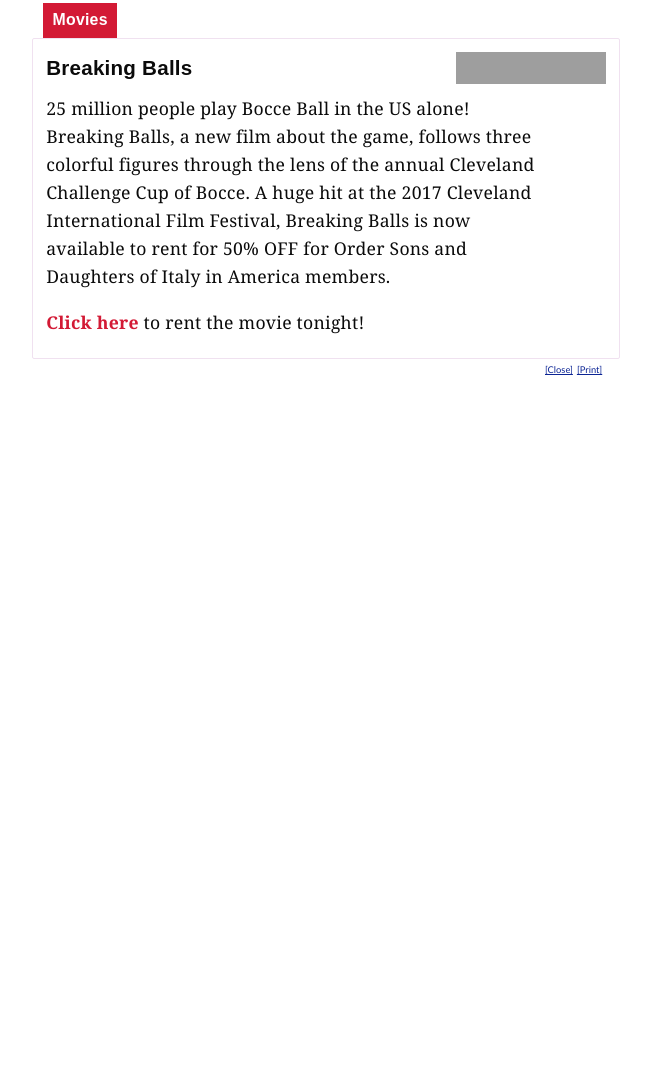
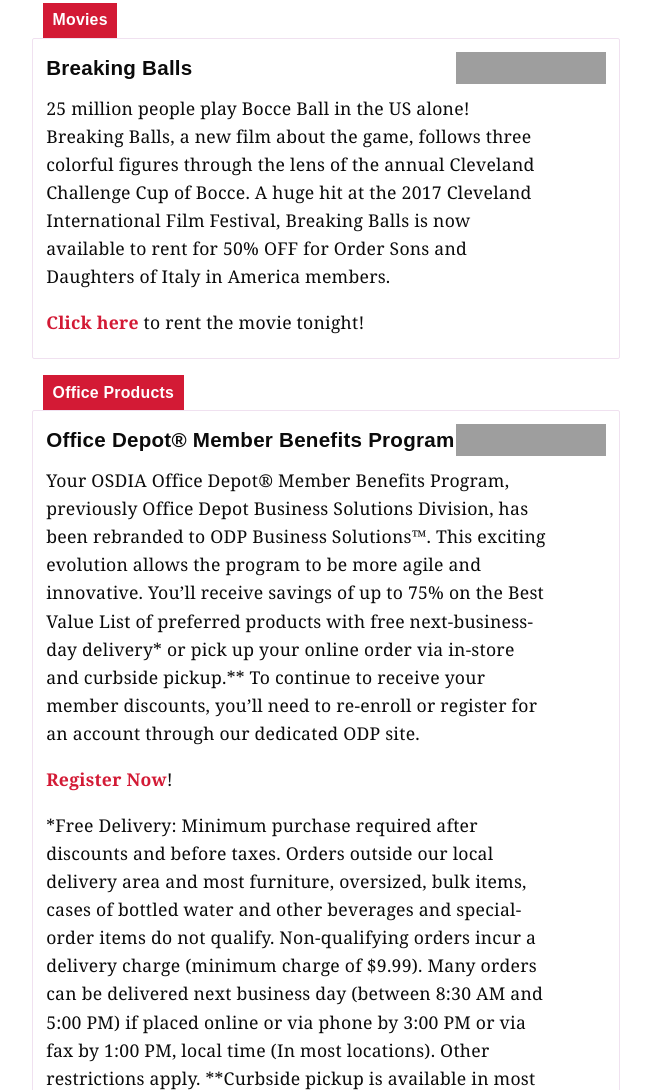
Before and after one commit to memberminderpro/osdia-member-benefits, a plain HTML site: page index.html in a window 1280 px wide. Shown: the part 10910-12000 px from the top of the page, without its empty margins (314-965 px from the left). Before the commit the page ends 11301 px from the top, so only its background shows below. Drawn offline with Linux system fonts and the light colour scheme; grey boxes are pictures that could not be loaded.

Commit message:
office depot

```diff
--- a/index.html
+++ b/index.html
@@ -391,6 +391,19 @@ the next guy who's in here trying to figure it out!
     <!-- MEMBER BENEFIT END-->
 
 
+  <!-- MEMBER BENEFIT START-->
+  <section aria-labelledby="Office Products">
+    <h2 id="Office Products">Office Products</h2><article><header>
+    <h3>Office Depot&reg; Member Benefits Program</h3>
+    <figure><img alt="Budget Logo" height="32" src="https://imembersdb.com/iMembersdb/Accounts/10624/assets/member%20benefits/vendors/budget-car-rental.png" style="height: 32px; width: 150px;" width="150" />
+    <figcaption>Office Depot&reg; Member Benefits Program</figcaption></figure></header>
+    <p>Your OSDIA Office Depot® Member Benefits Program, previously Office Depot Business Solutions Division, has been rebranded to ODP Business Solutions&trade;. This exciting evolution allows the program to be more agile and innovative. You’ll receive savings of up to 75% on the Best Value List of preferred products with free next-business-day delivery* or pick up your online order via in-store and curbside pickup.** To continue to receive your member discounts, you’ll need to re-enroll or register for an account through our dedicated ODP site. </p>
+  <p><a href="https://community.officedepot.com/GPOHome?id=58734318">Register Now</a>!</p>
+  <p>*Free Delivery: Minimum purchase required after discounts and before taxes. Orders outside our local delivery area and most furniture, oversized, bulk items, cases of bottled water and other beverages and special-order items do not qualify. Non-qualifying orders incur a delivery charge (minimum charge of $9.99). Many orders can be delivered next business day (between 8:30 AM and 5:00 PM) if placed online or via phone by 3:00 PM or via fax by 1:00 PM, local time (In most locations). Other restrictions apply. **Curbside pickup is available in most stores, subject to state and local regulations. Orders must be placed 1 hour before store closing. See odpbusiness.com, call <a href="tel:888-263-3423">888.2.OFFICE</a> or ask your Account Manager for details.</p>
+  </article></section>
+    <!-- MEMBER BENEFIT END-->
+
+
 
 </main>
 <!-- END COPY INTO STORY EDITOR -->
```
